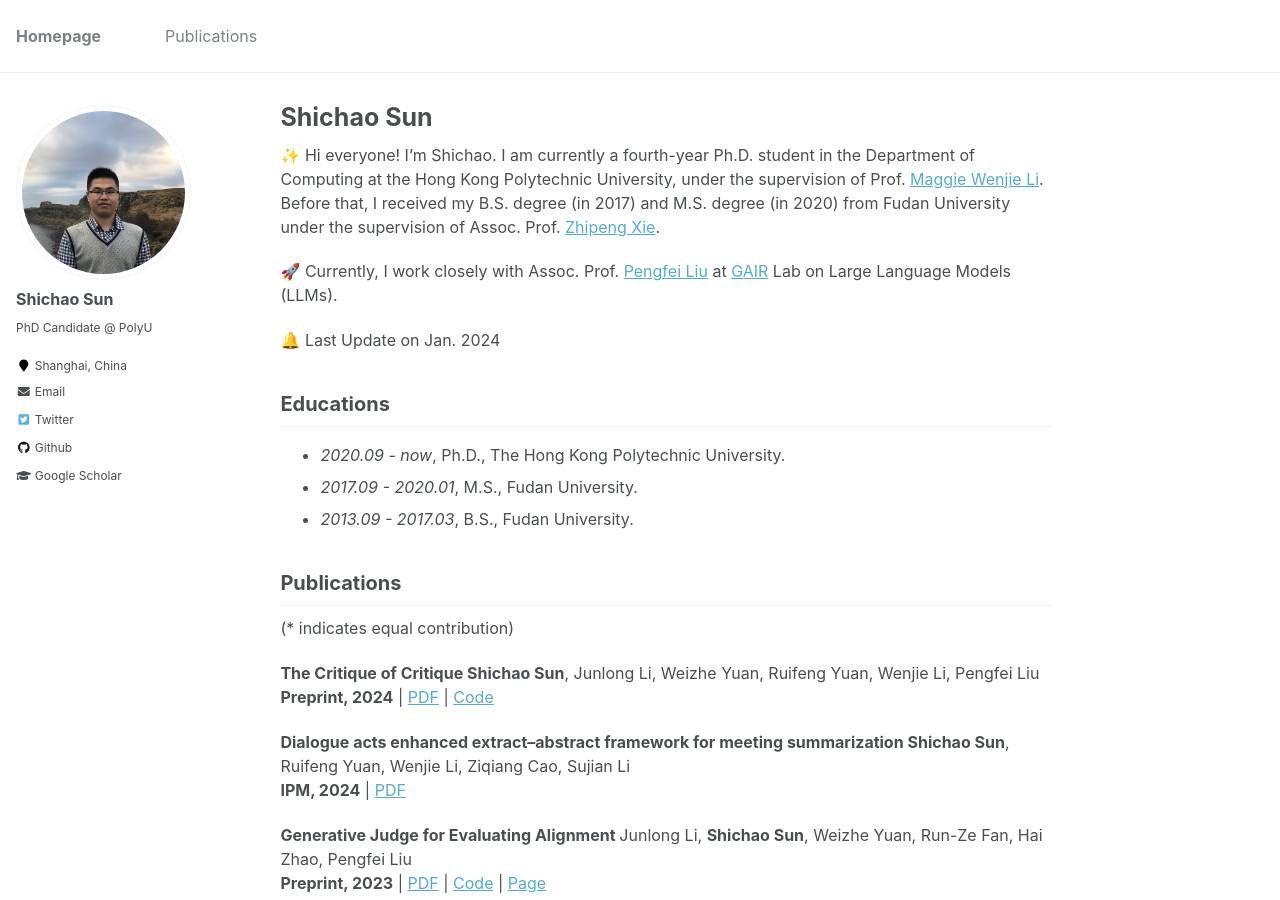
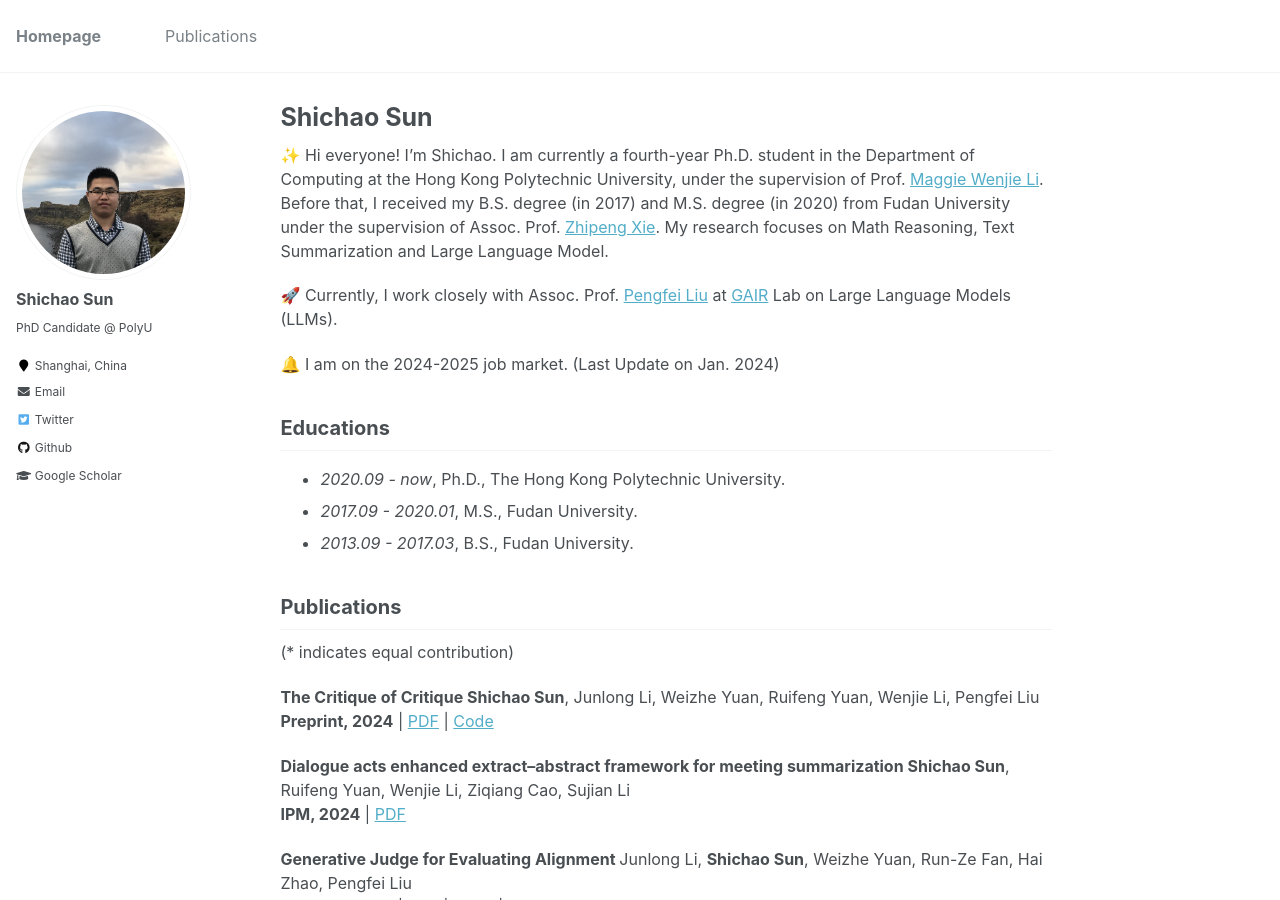
Before and after one commit to ShichaoSun/ShichaoSun.github.io, a Jekyll site: the page built from _pages/about.md, in a window 1280 px wide and 900 px high. Built offline with Jekyll 4.4.1, drawn with Linux system fonts in a browser that asks for light colours.

```diff
--- a/_pages/about.md
+++ b/_pages/about.md
@@ -11,10 +11,11 @@
 ✨ Hi everyone! I'm Shichao.
 I am currently a fourth-year Ph.D. student in the Department of Computing at the Hong Kong Polytechnic University, under the supervision of Prof. [Maggie Wenjie Li](http://www4.comp.polyu.edu.hk/~cswjli/).
 Before that, I received my B.S. degree (in 2017) and M.S. degree (in 2020) from Fudan University under the supervision of Assoc. Prof. [Zhipeng Xie](https://scholar.google.com/citations?user=-zlBDNIAAAAJ&hl=en).
+My research focuses on Math Reasoning, Text Summarization and Large Language Model.
 
 🚀 Currently, I work closely with Assoc. Prof. [Pengfei Liu](http://pfliu.com/) at [GAIR](https://plms.ai/) Lab on Large Language Models (LLMs).
 
-🔔 Last Update on Jan. 2024
+🔔 I am on the 2024-2025 job market. (Last Update on Jan. 2024)
 
 <div markdown="1">
 ## Educations
```
